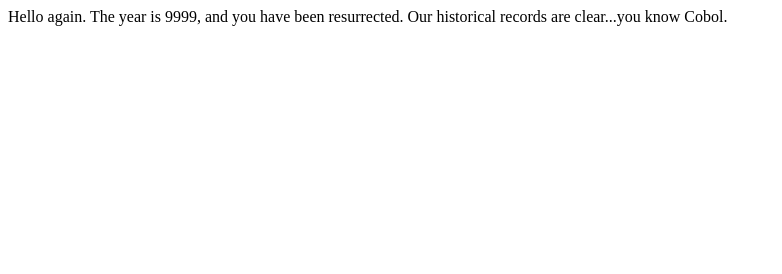
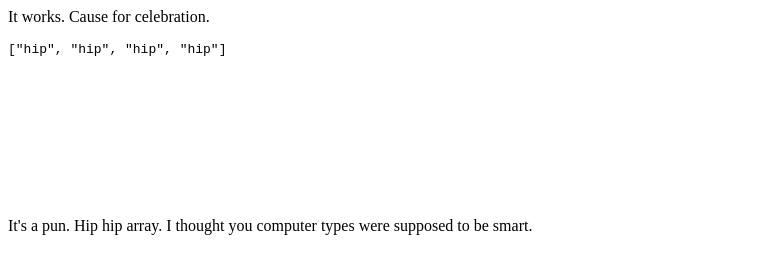
Before and after one commit to Kavaeric/skyline, a plain HTML site: page index.html in a window 1280 px wide. Shown: the whole page, without its empty margins (0-782 px from the left). Drawn offline with Linux system fonts and the light colour scheme.

Commit message:
Update index.html

```diff
--- a/index.html
+++ b/index.html
@@ -1 +1,14 @@
-<p>Hello again. The year is 9999, and you have been resurrected. Our historical records are clear...you know Cobol.</p>
+<p>It works. Cause for celebration.</p>
+<code>["hip", "hip", "hip", "hip"]</code>
+
+<br />
+<br />
+<br />
+<br />
+<br />
+<br />
+<br />
+<br />
+<br />
+
+<p>It's a pun. Hip hip array. I thought you computer types were supposed to be smart.</p>
```
